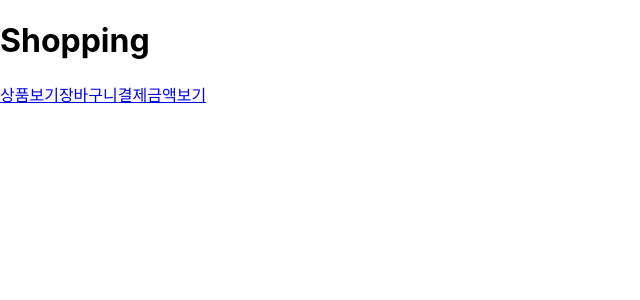
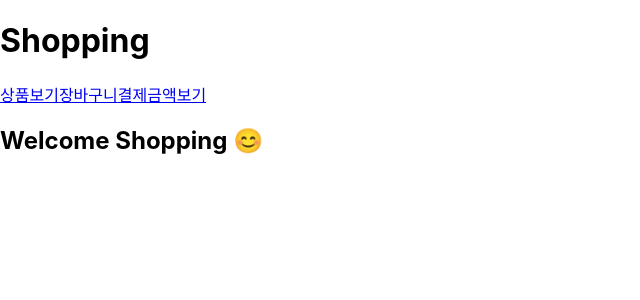
Before and after one commit to Mumumumm/shopping, a React (Create React App) app: page / in a window 1280 px wide. Shown: the top 300 px of the page, without its empty margins (0-640 px from the left). Built offline with nearby package versions, Linux system fonts and the light colour scheme.

Commit message:
welcome 컴포넌트 index route 설정

```diff
--- a/src/App.js
+++ b/src/App.js
@@ -2,15 +2,16 @@ import logo from './logo.svg';
 import './App.css';
 import { Route, Routes } from 'react-router-dom';
 import MainLayout from './mainLayout';
+import Welcome from './welcome';
 
 function App() {
   return (
     <div>
       <Routes>
-        <Route path='/' element={<MainLayout title="Shopping"/>}>
-        <Route></Route>
-        <Route></Route>
-        <Route></Route>
+        <Route path='/' element={<MainLayout title="Shopping" />}>
+          <Route index element={<Welcome />}></Route>
+          <Route></Route>
+          <Route></Route>
         </Route>
       </Routes>
     </div>
--- a/src/mainLayout.js
+++ b/src/mainLayout.js
@@ -1,4 +1,5 @@
 import { Link } from "react-router-dom";
+import Welcome from "./welcome";
 
 export default function MainLayout(props) {
 
@@ -8,6 +9,7 @@ export default function MainLayout(props) {
             <Link to='/product'>상품보기</Link>
             <Link to='/shpping_cart'>장바구니</Link>
             <Link to='/payment'>결제금액보기</Link>
+            <Welcome />
         </>
     );
 }
--- /dev/null
+++ b/src/welcome.js
@@ -0,0 +1,7 @@
+export default function Welcome() {
+    return (
+        <>
+            <h2>Welcome Shopping 😊</h2>
+        </>
+    );
+}
```
